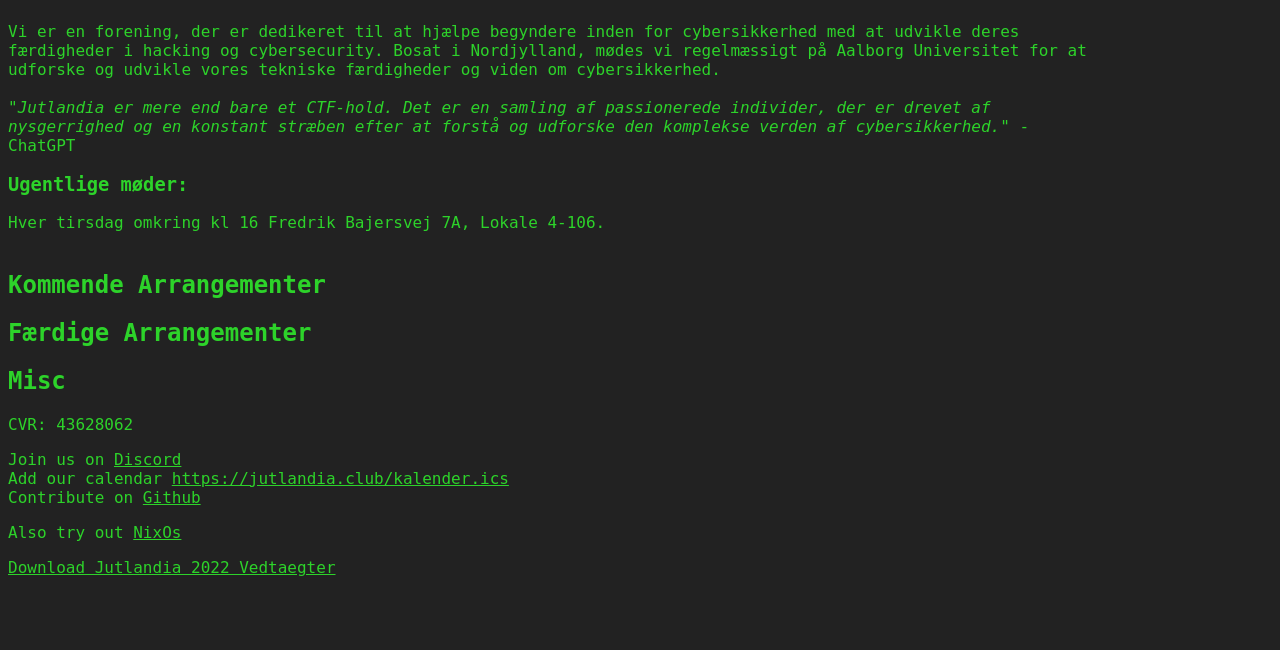
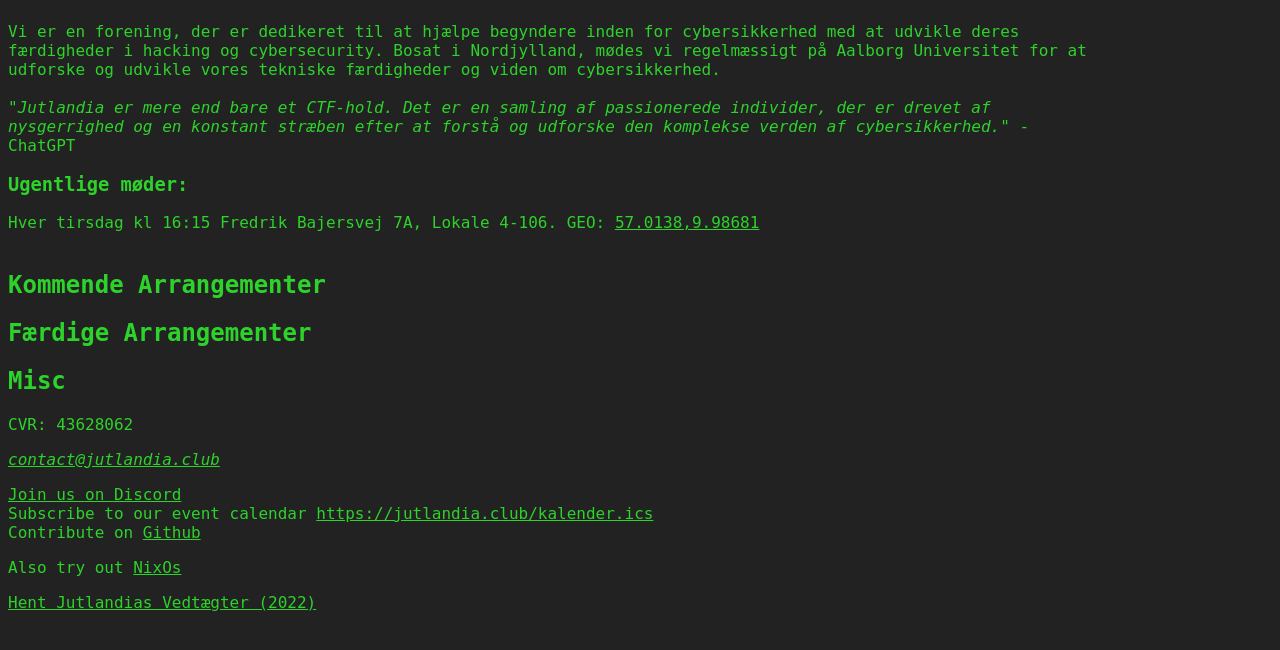
Before and after one commit to rasmussibbern88/Website, a Flask app: page / in a window 1280 px wide. Shown: the part 59-709 px from the top of the page. Run offline with Flask 3, Linux system fonts and the light colour scheme; data that the repository does not hold is empty.

Commit message:
Location, Contact, Spelling

```diff
--- a/jutlandia_site/templates/index.html
+++ b/jutlandia_site/templates/index.html
@@ -12,8 +12,9 @@
 <cite>"Jutlandia er mere end bare et CTF-hold. Det er en samling af passionerede individer, der er drevet af nysgerrighed og en konstant stræben efter at forstå og udforske den komplekse verden af cybersikkerhed." </cite> - ChatGPT
 
 <h3>Ugentlige møder:</h3>
-Hver tirsdag omkring kl 16 Fredrik Bajersvej 7A, Lokale 4-106. </br></br>
+Hver tirsdag kl 16:15 Fredrik Bajersvej 7A, Lokale 4-106. GEO: <a href="geo:57.013811,9.986810?q=57.013811,9.986810&z=21"> 57.0138,9.98681 </a> </br></br>
 </div>
+
 
 <div id="upcoming-events-div" class="outline-2">
     <h2>Kommende Arrangementer</h2>
@@ -50,8 +51,11 @@
             CVR: 43628062
         </p>
         <p>
+            <address><a href="mailto:contact@jutlandia.club">contact@jutlandia.club</address>
+        </p>
+        <p>
             Join us on <a href="https://discord.gg/aRrMKBnYze">Discord</a><br>
-            Add our calendar <a href="https://jutlandia.club/kalender.ics">https://jutlandia.club/kalender.ics</a><br>
+            Subscribe to our event calendar <a href="https://jutlandia.club/kalender.ics">https://jutlandia.club/kalender.ics</a><br>
             Contribute on <a href="https://github.com/Jutlandia">Github</a><br>
         </p>
         <p>
@@ -66,7 +70,7 @@
 <footer>
     <p>
         <a href="/static/Vedtaegter_Jutlandia_2022.pdf"
-            >Download Jutlandia 2022 Vedtaegter</a
+            >Hent Jutlandias Vedtægter (2022)</a
         >
     </p>
 </footer>
```
